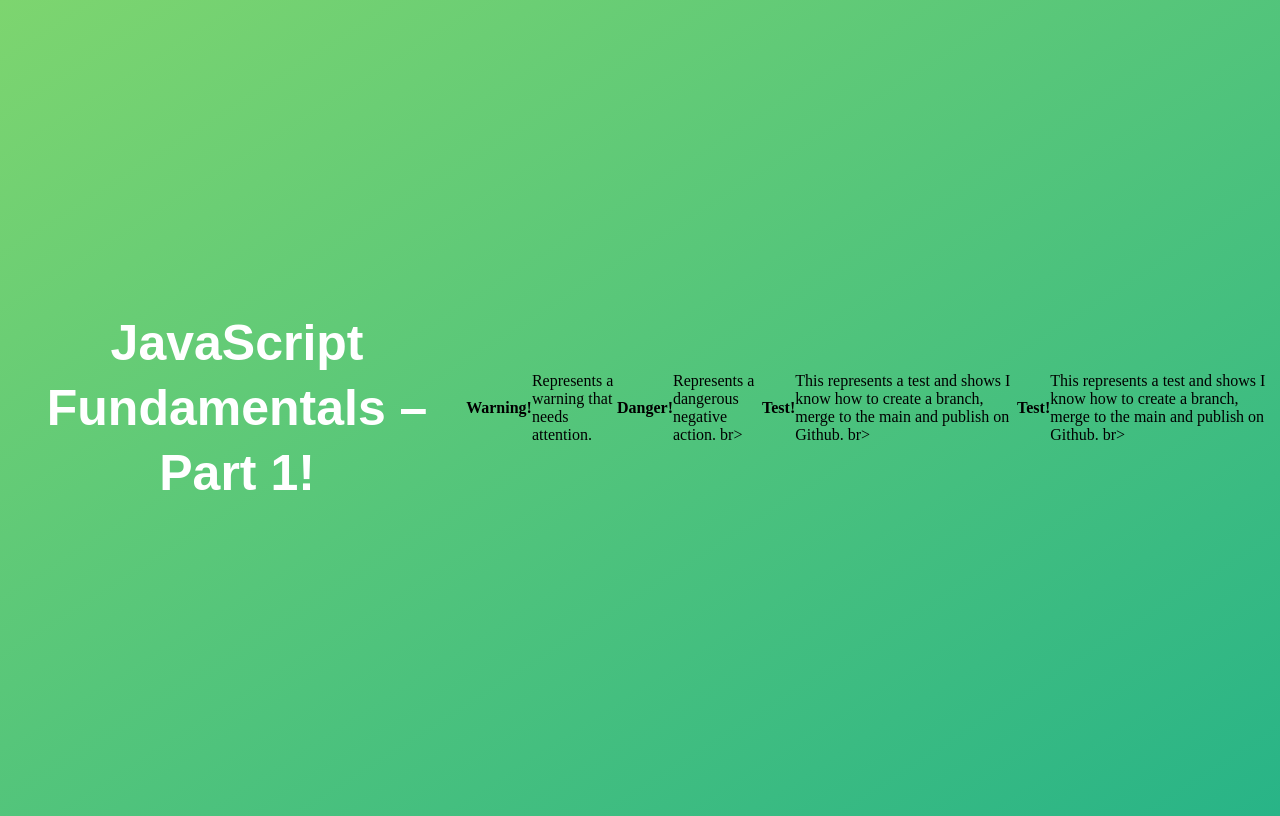
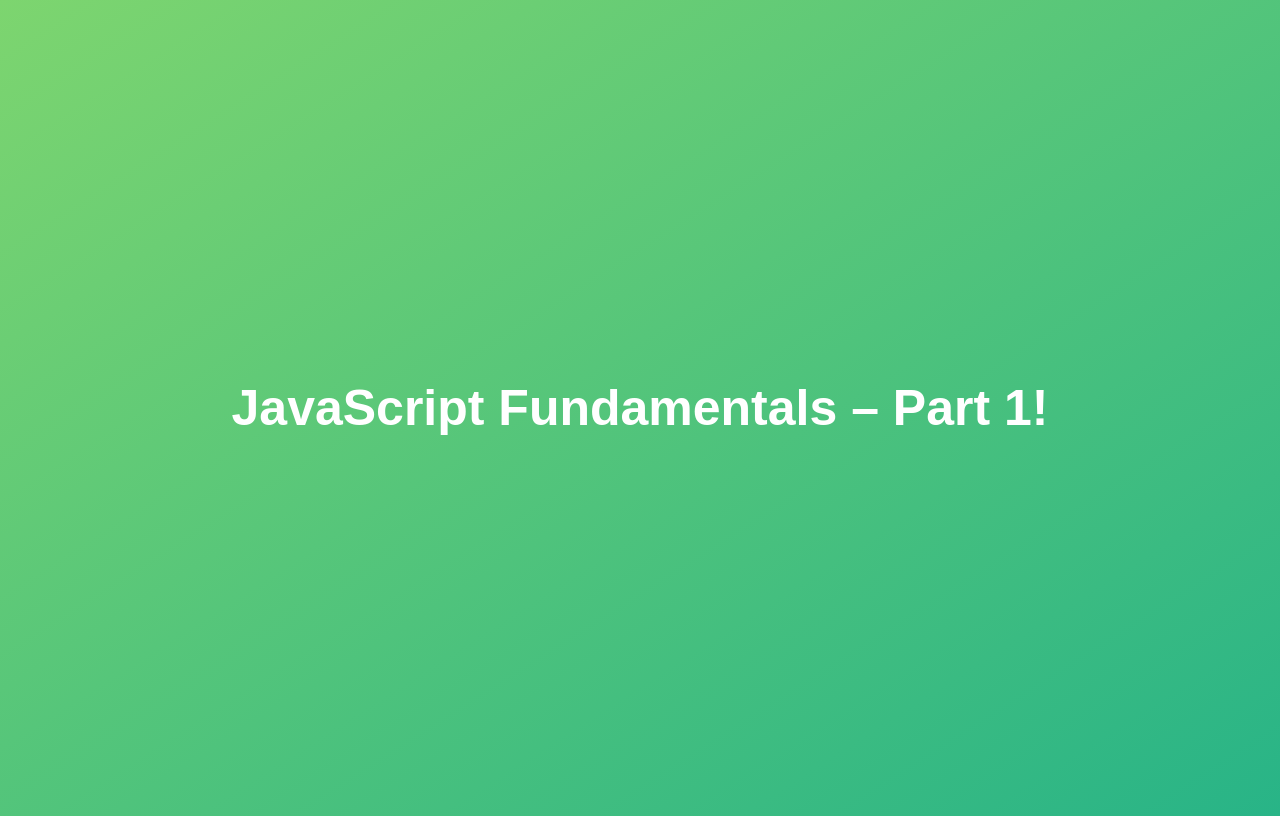
Before and after one commit to rmuhlesteintest/01-Fundamentals-Part-1, a plain HTML site: page starter/index.html in a window 1280 px wide. Drawn offline with Linux system fonts and the light colour scheme.

Commit message:
Index Change

```diff
--- a/starter/index.html
+++ b/starter/index.html
@@ -29,12 +29,6 @@
 <body>
   <h1>JavaScript Fundamentals – Part 1!</h1>
   <script src='script.js'></script>
-  <script src='sample.js'></script>
-  <strong>Warning!</strong> Represents a warning that needs attention.</br>
-  <strong>Danger!</strong> Represents a dangerous negative action. </body>br>
-  <strong>Test!</strong> This represents a test and shows I know how to create a branch, merge to the main and publish on Github. </body>br>
-  <strong>Test!</strong> This represents a test and shows I know how to create a branch, merge to the main and publish on
-  Github. </body>br>
 </body>
 
 </html>
```
